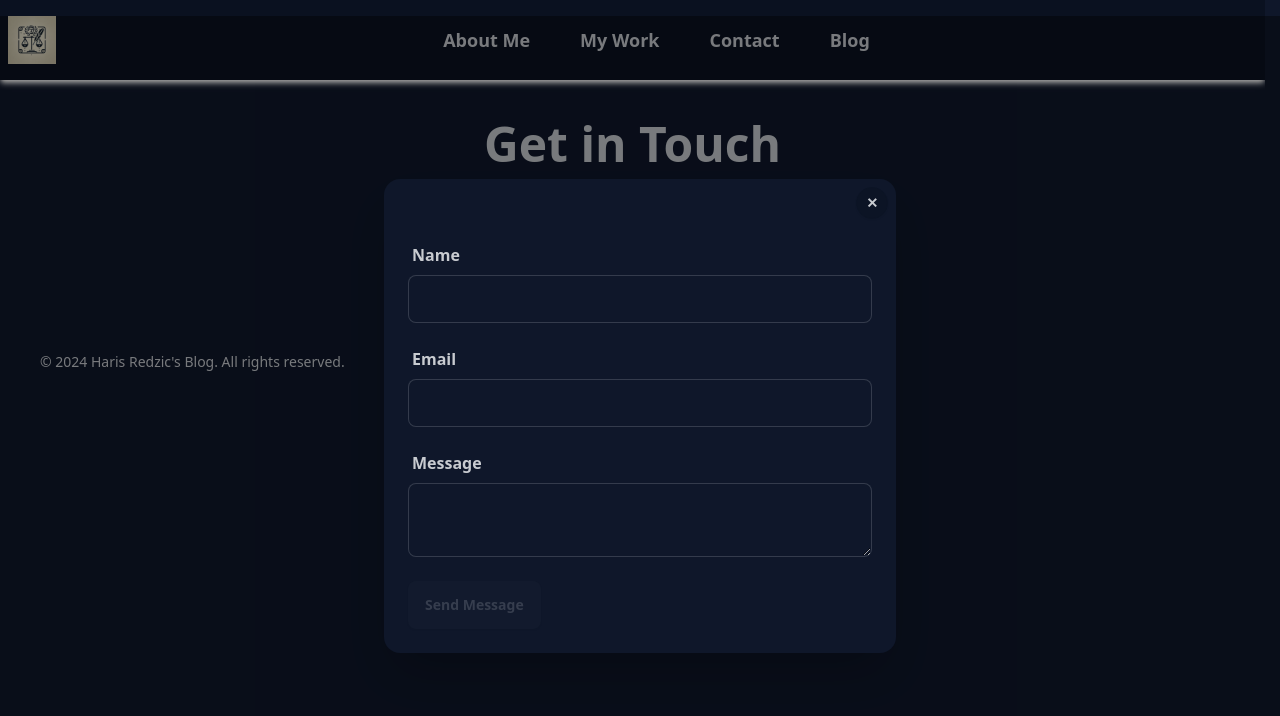
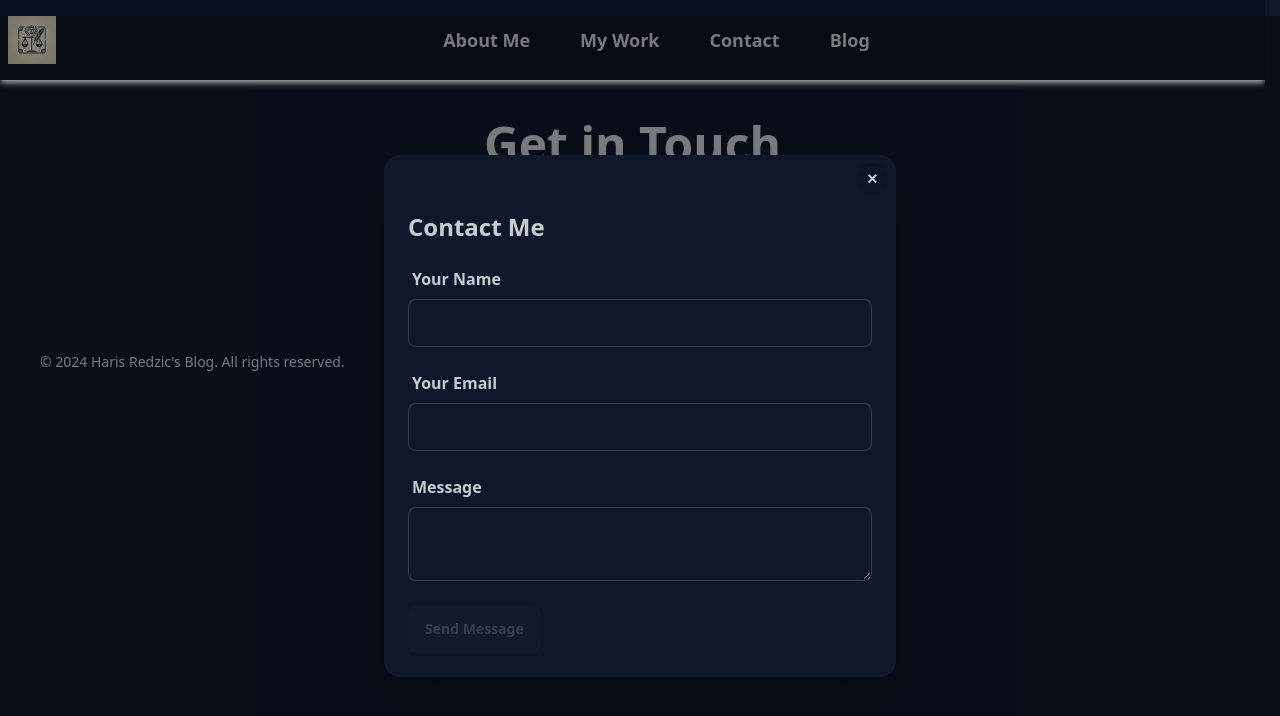
Before and after one commit to HRedz/HRedz-Blog, a Next.js app: page /contact in a window 1280 px wide. Both pictures are taken after a click on the button "Send me an Email". Shown: the top 716 px of the page. Built offline with nearby package versions, Linux system fonts and the light colour scheme; no server answers.

Commit message:
fix favicon and add heading to message overlay

```diff
--- a/app/components/ContactForm/ContactForm.tsx
+++ b/app/components/ContactForm/ContactForm.tsx
@@ -130,9 +130,11 @@ const ContactForm: React.FC<ContactFormProps> = ({ siteKey }) => {
       )}
 
       {!isSubmitted ? (
+        <>
+          <h2 className="mb-4 text-2xl font-bold">Contact Me</h2>
           <form onSubmit={handleSubmit}>
             <div className="form-control">
-            <label className="label font-semibold">Name</label>
+              <label className="label font-semibold">Your Name</label>
               <input
                 type="text"
                 name="name"
@@ -143,7 +145,7 @@ const ContactForm: React.FC<ContactFormProps> = ({ siteKey }) => {
               />
             </div>
             <div className="form-control mt-4">
-            <label className="label font-semibold">Email</label>
+              <label className="label font-semibold">Your Email</label>
               <input
                 type="email"
                 name="email"
@@ -171,6 +173,7 @@ const ContactForm: React.FC<ContactFormProps> = ({ siteKey }) => {
               {loading ? "Sending..." : "Send Message"}
             </button>
           </form>
+        </>
       ) : null}
     </div>
   );
--- a/app/layout.tsx
+++ b/app/layout.tsx
@@ -31,6 +31,7 @@ export default function RootLayout({
     <html data-theme="night" lang="en">
       <>
         <head>
+          <link rel="icon" href="./favicon.ico" />
           <script
             src={`https://www.google.com/recaptcha/api.js?render=${siteKey}`}
             async
```
Lines whose indentation alone changed are shown as unchanged.
